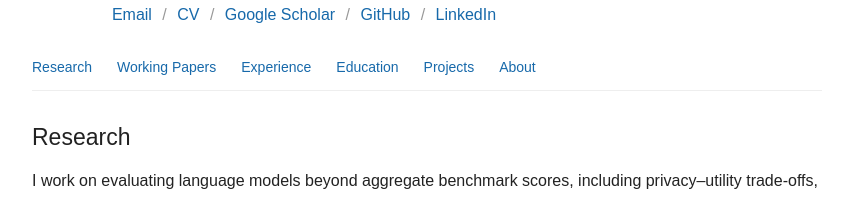
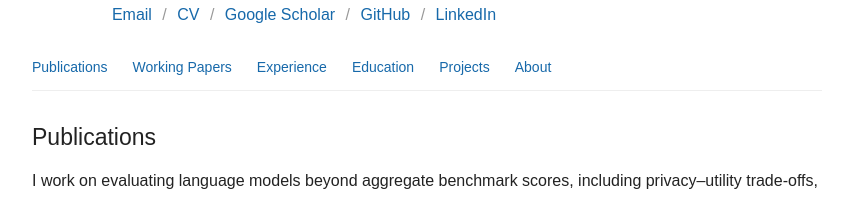
Before and after one commit to qiaoyuan667/qiaoyuan667.github.io, a Next.js app: page / in a window 1280 px wide. Shown: the part 296-493 px from the top of the page, without its empty margins (213-1066 px from the left). Built offline with nearby package versions, Linux system fonts and the light colour scheme.

Commit message:
Rename Research section to Publications

```diff
--- a/app/page.tsx
+++ b/app/page.tsx
@@ -50,10 +50,10 @@ export default function Home() {
           <img className="portrait" src="/portrait-snow-v2.png" alt="Qiaoyuan Zheng in front of snowy mountains" width="210" height="210" />
         </header>
 
-        <nav className="section-nav" aria-label="Sections"><a href="#research">Research</a><a href="#working-papers">Working Papers</a><a href="#experience">Experience</a><a href="#education">Education</a><a href="#projects">Projects</a><a href="#about">About</a></nav>
+        <nav className="section-nav" aria-label="Sections"><a href="#research">Publications</a><a href="#working-papers">Working Papers</a><a href="#experience">Experience</a><a href="#education">Education</a><a href="#projects">Projects</a><a href="#about">About</a></nav>
 
         <section id="research">
-          <h2>Research</h2>
+          <h2>Publications</h2>
           <p>I work on evaluating language models beyond aggregate benchmark scores, including privacy–utility trade-offs, ranking robustness, and interpretable skill profiles.</p>
           <div className="publications">
             {papers.filter(p => !p.working).map(p => <article className="publication" key={p.title}>
```
